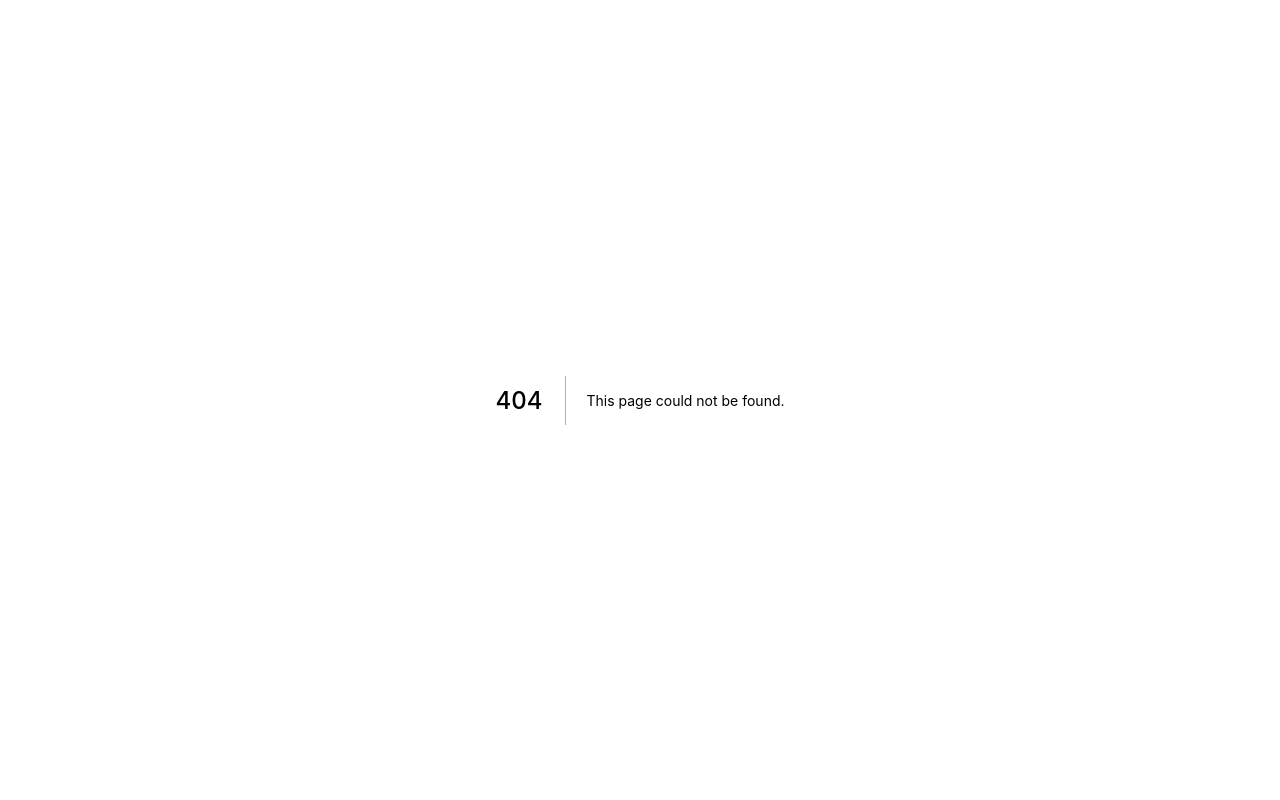
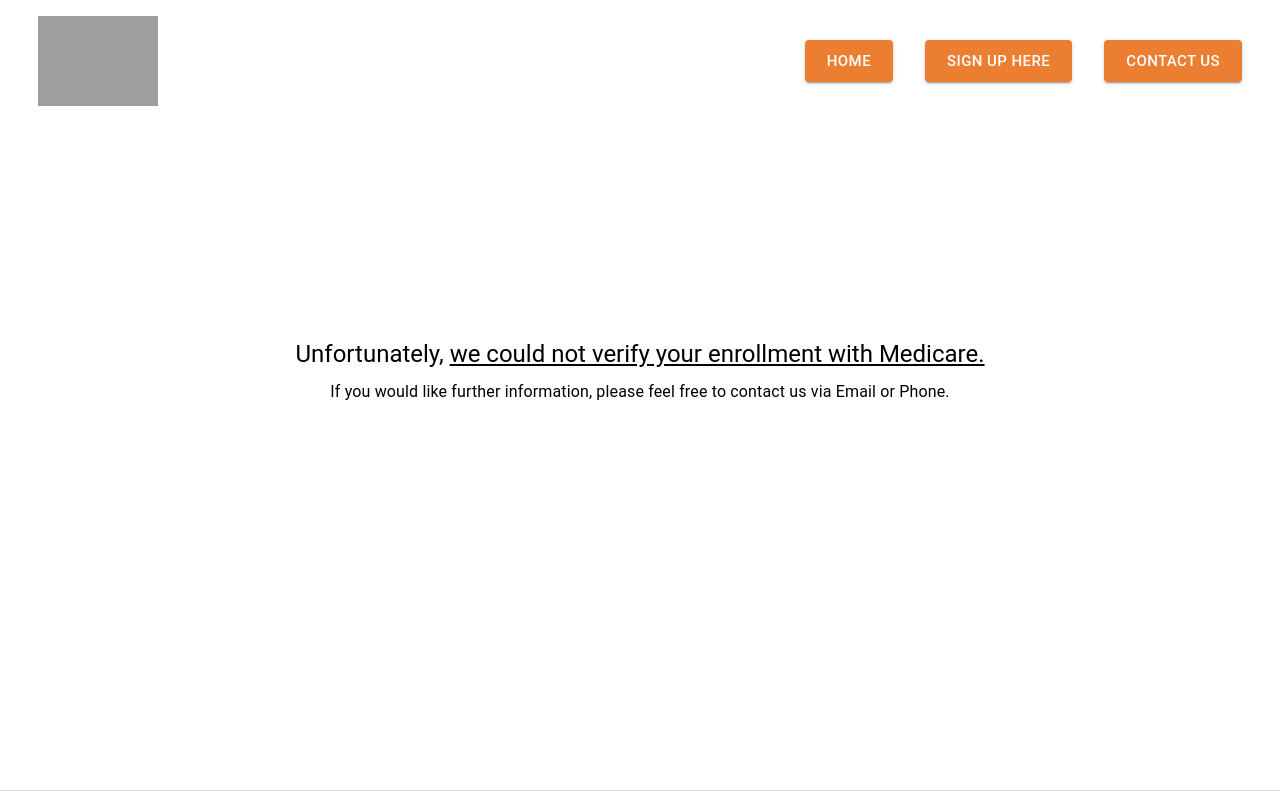
Before and after one commit to anmorr/journey-health-otc-medicare, a Next.js app: page /eligibility-verification in a window 1280 px wide. Before the commit this address had no page. Shown: the top 800 px of the page. Built offline with nearby package versions, Linux system fonts and the light colour scheme; grey boxes are pictures that could not be loaded.

Commit message:
Added new eligibility page and conmponent

```diff
--- /dev/null
+++ b/components/checkout/EligibilityFailedVerification.js
@@ -0,0 +1,54 @@
+import Typography from '@mui/material/Typography';
+import * as React from 'react';
+import Main from '../../layout/Main/Main';
+import Container from '../Container';
+import { Box } from '@mui/material';
+
+const EligibilityFailedVerification = ({ reason }) => {
+
+
+    return (
+        <React.Fragment>
+        <Main>
+                <Container>
+                    <Box marginTop={20} sx={{
+                        display: 'flex',
+                        justifyContent: 'center',
+                        alignItems: 'center'
+                    }}>
+
+                        { reason === "Inactive" &&  <Typography textAlign={"center"} variant="h5" gutterBottom>
+                            We have confirmed your enrollment with Medicare, but given that your <u>Medicare Part B coverage is Inactive</u>, you are not eligble for this program.
+
+                        </Typography>}
+
+                        { reason !== "Inactive" &&<Typography textAlign={"center"} variant="h5" gutterBottom>
+                            Unfortunately, <u>we could not verify your enrollment with Medicare.</u>
+                        </Typography>}
+
+                    </Box>
+                    <Box marginBottom={40} sx={{
+                    display: 'flex',
+                    justifyContent: 'center',
+                        alignItems: 'center',
+                        }}>
+                        <Typography textAlign={"center"} variant="subtitle1">
+                            If you would like further information, please feel free to contact us via Email or Phone.
+                        </Typography>
+                    </Box>
+                    {/* <Box marginBottom={40}  sx={{
+                    display: 'flex',
+                    justifyContent: 'center',
+                    alignItems: 'center'
+                        }}>
+                        <Typography variant="h4">
+                            The reason is {reason}.
+                        </Typography>
+                    </Box> */}
+            </Container>
+        </Main>
+        </React.Fragment>
+    )
+}
+
+export default EligibilityFailedVerification;
--- /dev/null
+++ b/pages/eligibility-verification/index.js
@@ -0,0 +1,46 @@
+import Script from "next/script";
+import Head from "next/head";
+import OrderConfirmation from "../../components/checkout/OrderConfirmation";
+import { useRouter } from "next/router";
+import Main from "../../layout/Main/Main";
+import { useEffect } from "react";
+import EligibilityFailedVerification from "../../components/checkout/EligibilityFailedVerification";
+
+const EligibiiltyVerification = () => {
+
+    const router = useRouter()
+
+
+
+    return (
+        <>
+            <Head>
+                <title>COVID Test Signup - Eligibility Not Verified</title>
+            <meta name='free-covid-tests'
+          content='Receive Free COVID tests! $0 out of pocket.' />
+            </Head>
+
+            <Script
+                src="https://www.googletagmanager.com/gtag/js?id=AW-10977867466"
+                strategy="afterInteractive"
+                />
+                <Script id="google-analytics" strategy="afterInteractive">
+                {`
+                window.dataLayer = window.dataLayer || [];
+                function gtag(){dataLayer.push(arguments);}
+                gtag('js', new Date());
+
+                gtag('config', 'AW-10977867466');
+                `}
+            </Script>
+
+
+            <EligibilityFailedVerification reason={router.query.reason}  />
+
+        </>
+
+
+    )
+}
+
+export default EligibiiltyVerification;
```
